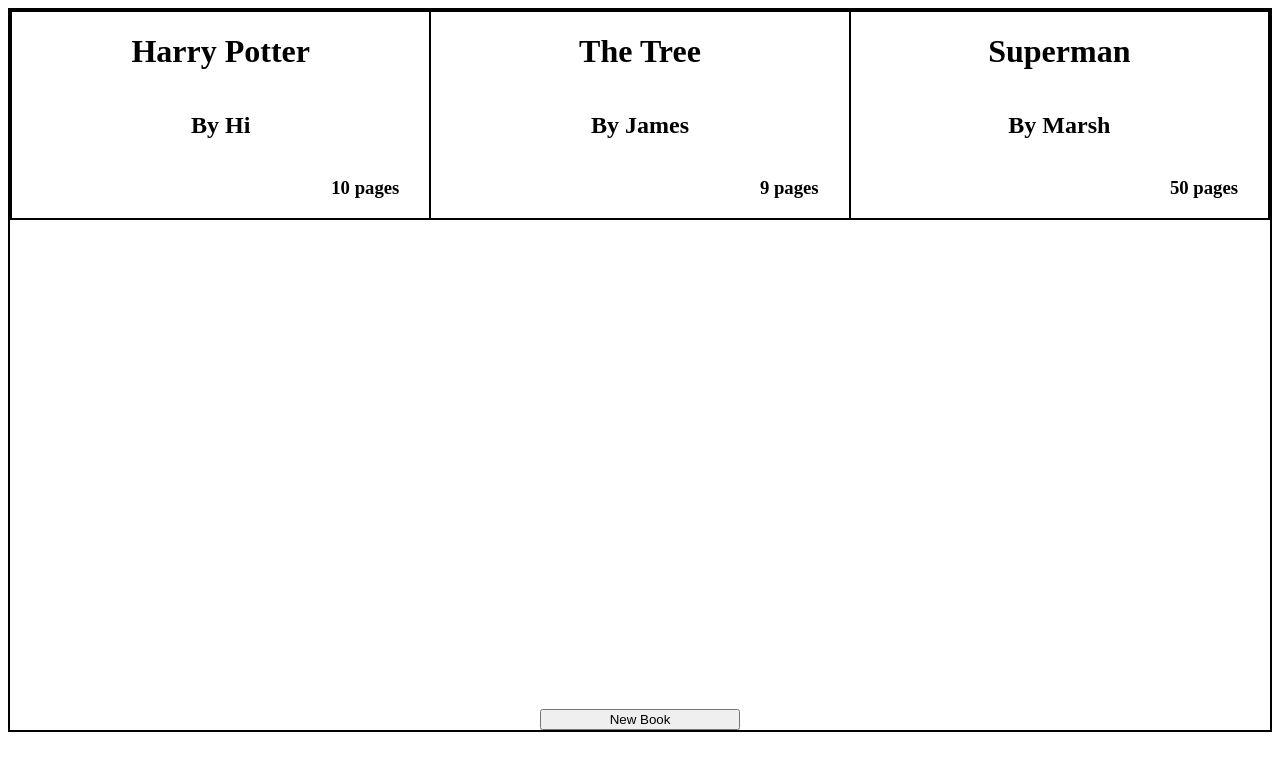
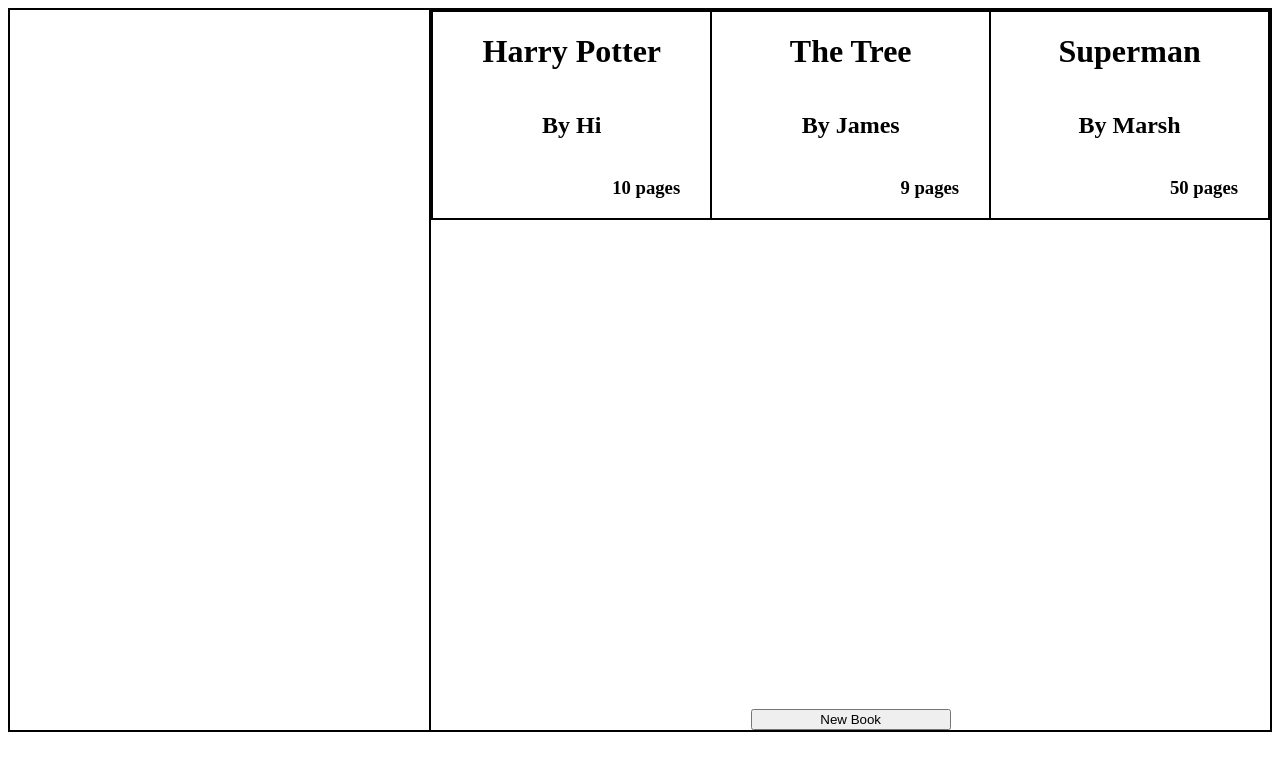
Before and after one commit to Keyluce/Library-Odin, a plain HTML site: page index.html in a window 1280 px wide. Both pictures are taken after a click on the button "New Book". Drawn offline with Linux system fonts and the light colour scheme.

Commit message:
Add sidebar toggle button

```diff
--- a/index.html
+++ b/index.html
@@ -11,6 +11,9 @@
 
 <body>
     <div class="big-box">
+        <div class="sidebar hidden">
+
+        </div>
         <div class="box">
             <div class="book-container">
 
--- a/script.js
+++ b/script.js
@@ -41,3 +41,7 @@
 });
 
     const button = document.querySelector("button");
+    const sidebar = document.querySelector(".sidebar");
+    button.addEventListener("click", () => {
+        sidebar.classList.toggle("hidden");
+    });
--- a/stylesheet.css
+++ b/stylesheet.css
@@ -8,6 +8,10 @@
 .sidebar{
     flex: 1;
     color: red;
+
+}
+.hidden{
+   display: none;
 }
 .box{
     display: flex;
```
